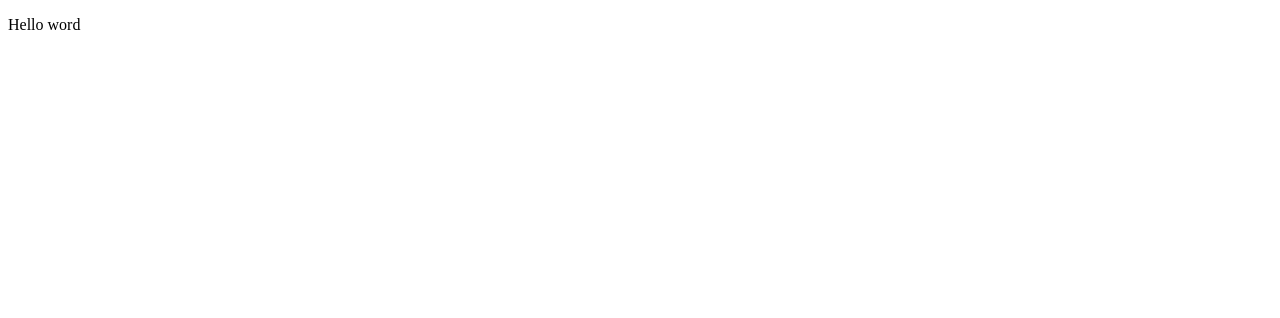
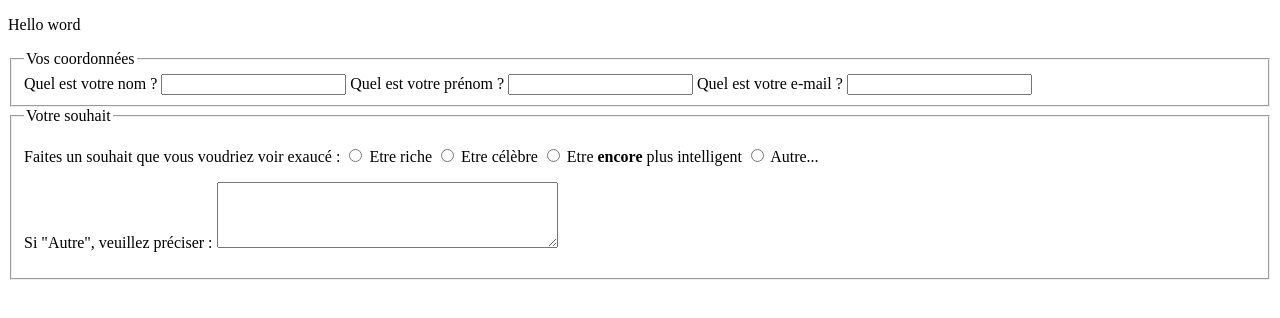
Before and after one commit to YounesSio/TP01-VELEZ-Younes, a plain HTML site: page index.html in a window 1280 px wide. Drawn offline with Linux system fonts and the light colour scheme.

Commit message:
make it better

```diff
--- a/index.html
+++ b/index.html
@@ -5,5 +5,37 @@
     </head>
     <body>
         <p>Hello word</p>
+
+        <fieldset>
+            <legend>Vos coordonnées</legend> <!-- Titre du fieldset -->
+
+            <label for="nom">Quel est votre nom ?</label>
+            <input type="text" name="nom" id="nom" />
+
+            <label for="prenom">Quel est votre prénom ?</label>
+            <input type="text" name="prenom" id="prenom" />
+
+            <label for="email">Quel est votre e-mail ?</label>
+            <input type="email" name="email" id="email" />
+
+        </fieldset>
+
+        <fieldset>
+            <legend>Votre souhait</legend> <!-- Titre du fieldset -->
+
+            <p>
+                Faites un souhait que vous voudriez voir exaucé :
+
+                <input type="radio" name="souhait" value="riche" id="riche" /> <label for="riche">Etre riche</label>
+                <input type="radio" name="souhait" value="celebre" id="celebre" /> <label for="celebre">Etre célèbre</label>
+                <input type="radio" name="souhait" value="intelligent" id="intelligent" /> <label for="intelligent">Etre <strong>encore</strong> plus intelligent</label>
+                <input type="radio" name="souhait" value="autre" id="autre" /> <label for="autre">Autre...</label>
+            </p>
+
+            <p>
+                <label for="precisions">Si "Autre", veuillez préciser :</label>
+                <textarea name="precisions" id="precisions" cols="40" rows="4"></textarea>
+            </p>
+        </fieldset>
     </body>
 </html>
```
